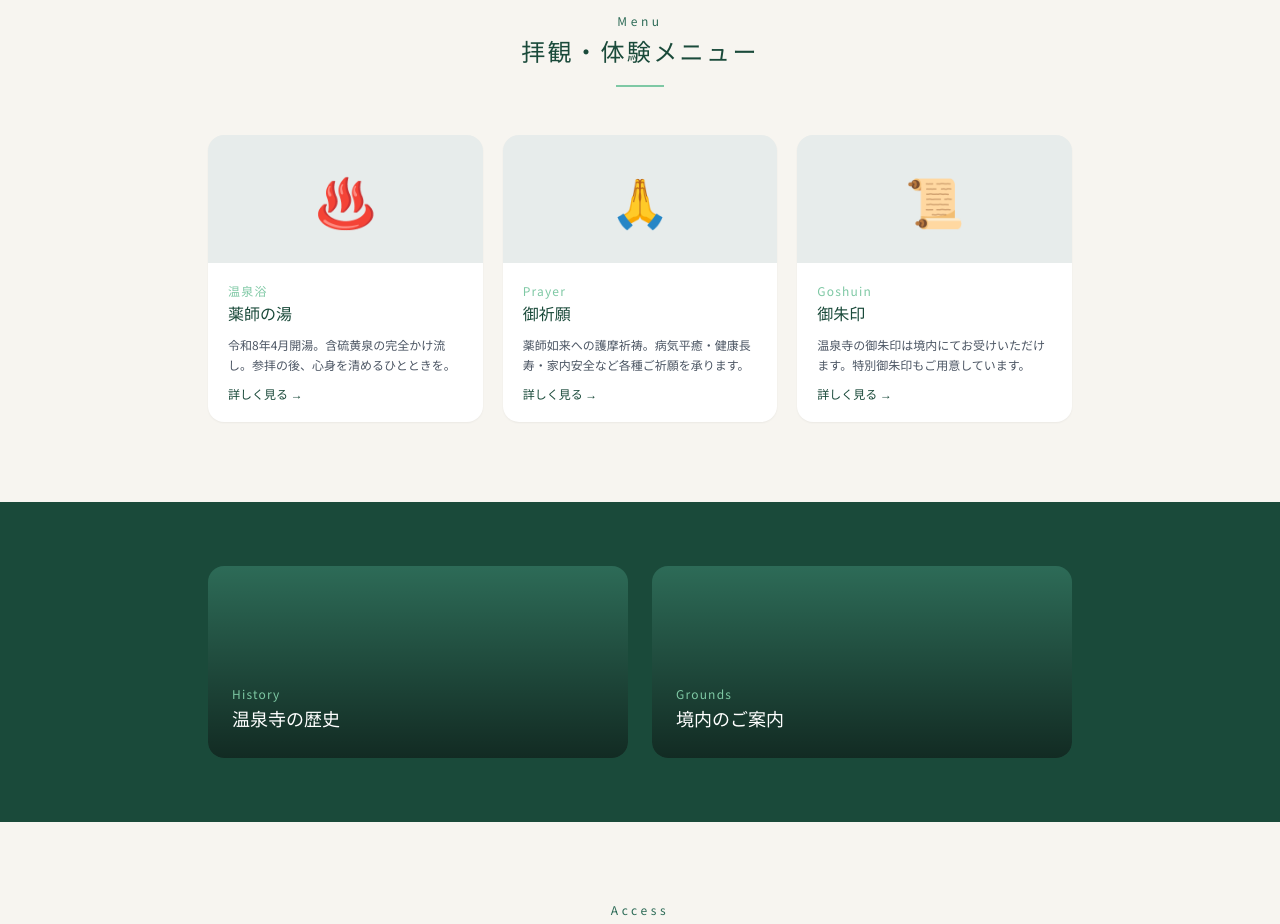
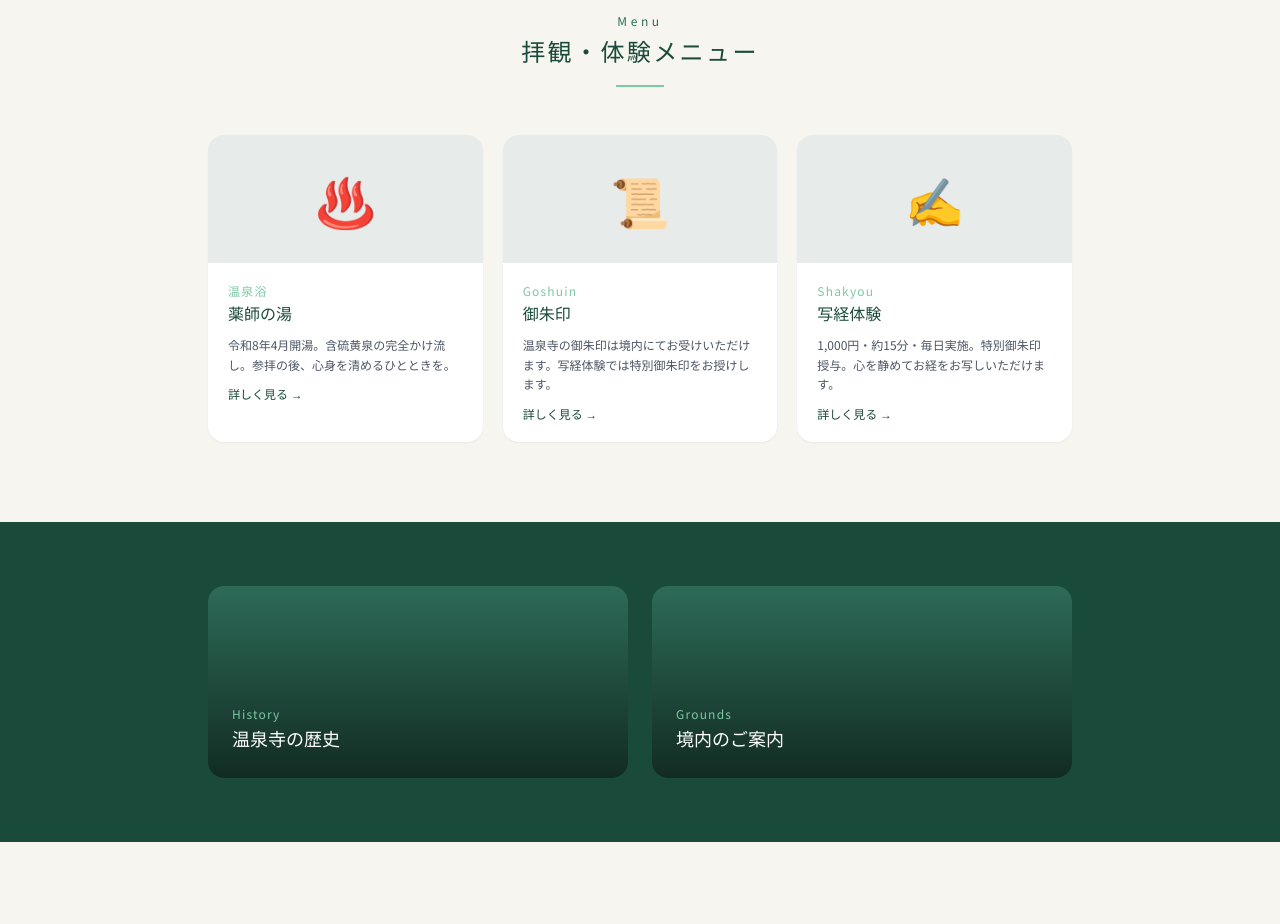
Before and after one commit to tachikikannon/tachikikannon, a Next.js app: page /onsenji in a window 1280 px wide. Shown: the part 1800-2724 px from the top of the page. Built offline with nearby package versions, Linux system fonts and the light colour scheme; no server answers; the database is empty.

Commit message:
温泉寺トップ：御祈願カードを削除、薬師の湯・御朱印・写経体験に更新

```diff
--- a/src/app/onsenji/page.tsx
+++ b/src/app/onsenji/page.tsx
@@ -141,9 +141,9 @@ export default async function OnsenjPage() {
           </div>
           <div className="grid md:grid-cols-3 gap-5">
             {[
-              { icon: '♨️', title: '薬師の湯', sub: '温泉浴', href: '/onsenji/about', desc: '令和8年4月開湯。含硫黄泉の完全かけ流し。参拝の後、心身を清めるひとときを。' },
-              { icon: '🙏', title: '御祈願', sub: 'Prayer', href: '/onsenji/prayer', desc: '薬師如来への護摩祈祷。病気平癒・健康長寿・家内安全など各種ご祈願を承ります。' },
-              { icon: '📜', title: '御朱印', sub: 'Goshuin', href: '/onsenji/goshuin', desc: '温泉寺の御朱印は境内にてお受けいただけます。特別御朱印もご用意しています。' },
+              { icon: '♨️', title: '薬師の湯', sub: '温泉浴', href: '/onsenji/onsen', desc: '令和8年4月開湯。含硫黄泉の完全かけ流し。参拝の後、心身を清めるひとときを。' },
+              { icon: '📜', title: '御朱印', sub: 'Goshuin', href: '/onsenji/goshuin', desc: '温泉寺の御朱印は境内にてお受けいただけます。写経体験では特別御朱印をお授けします。' },
+              { icon: '✍️', title: '写経体験', sub: 'Shakyou', href: '/onsenji/experience/shakyou', desc: '1,000円・約15分・毎日実施。特別御朱印授与。心を静めてお経をお写しいただけます。' },
             ].map(({ icon, title, sub, href, desc }) => (
               <Link key={href} href={href}
                 className="group bg-white rounded-2xl overflow-hidden shadow-sm hover:shadow-md transition-all hover:-translate-y-1">
```
